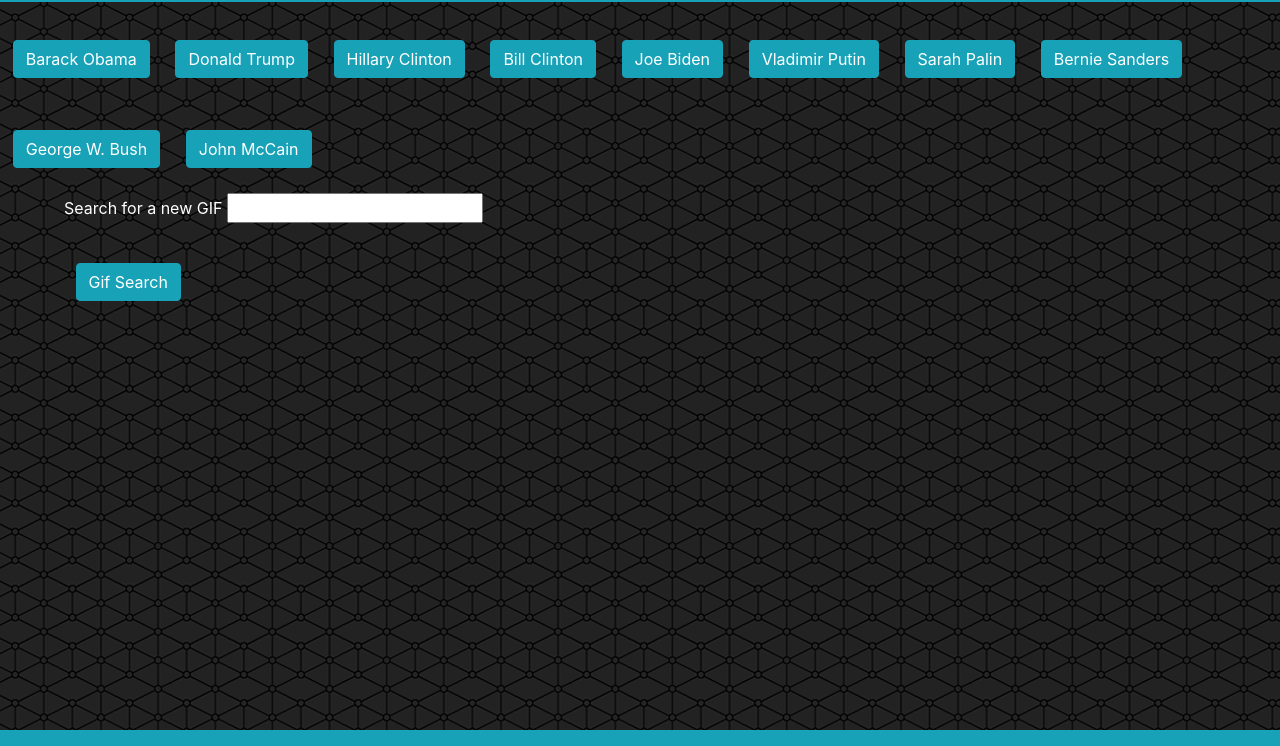
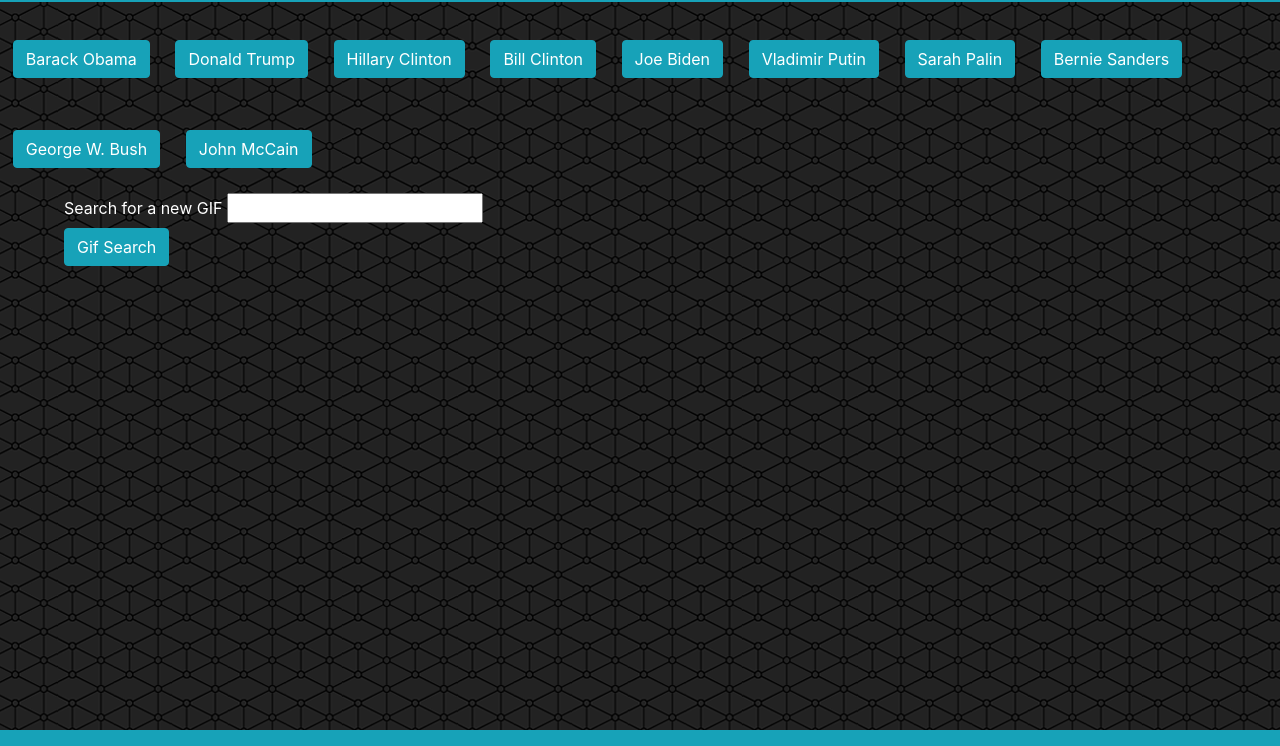
Before and after one commit to tucksa/GifTastic, a plain HTML site: page index.html in a window 1280 px wide. Shown: the part 54-800 px from the top of the page. Drawn offline with nearby package versions, Linux system fonts and the light colour scheme.

Commit message:
btn prob

```diff
--- a/index.html
+++ b/index.html
@@ -13,7 +13,7 @@
         <form id="addGif-form">
             <label for="gif-input">Search for a new GIF</label>
             <input type="text" id="gif-input"><br>
-            <input id="addGif" type="submit" value="Gif Search" class="myBtn btn btn-info">
+            <input id="addGif" type="submit" value="Gif Search" class="btn btn-info">
         </form>
         <div id="gifs"></div>
         <button id="moreGifs" class= "btn btn-info">Need More?</button>
```
